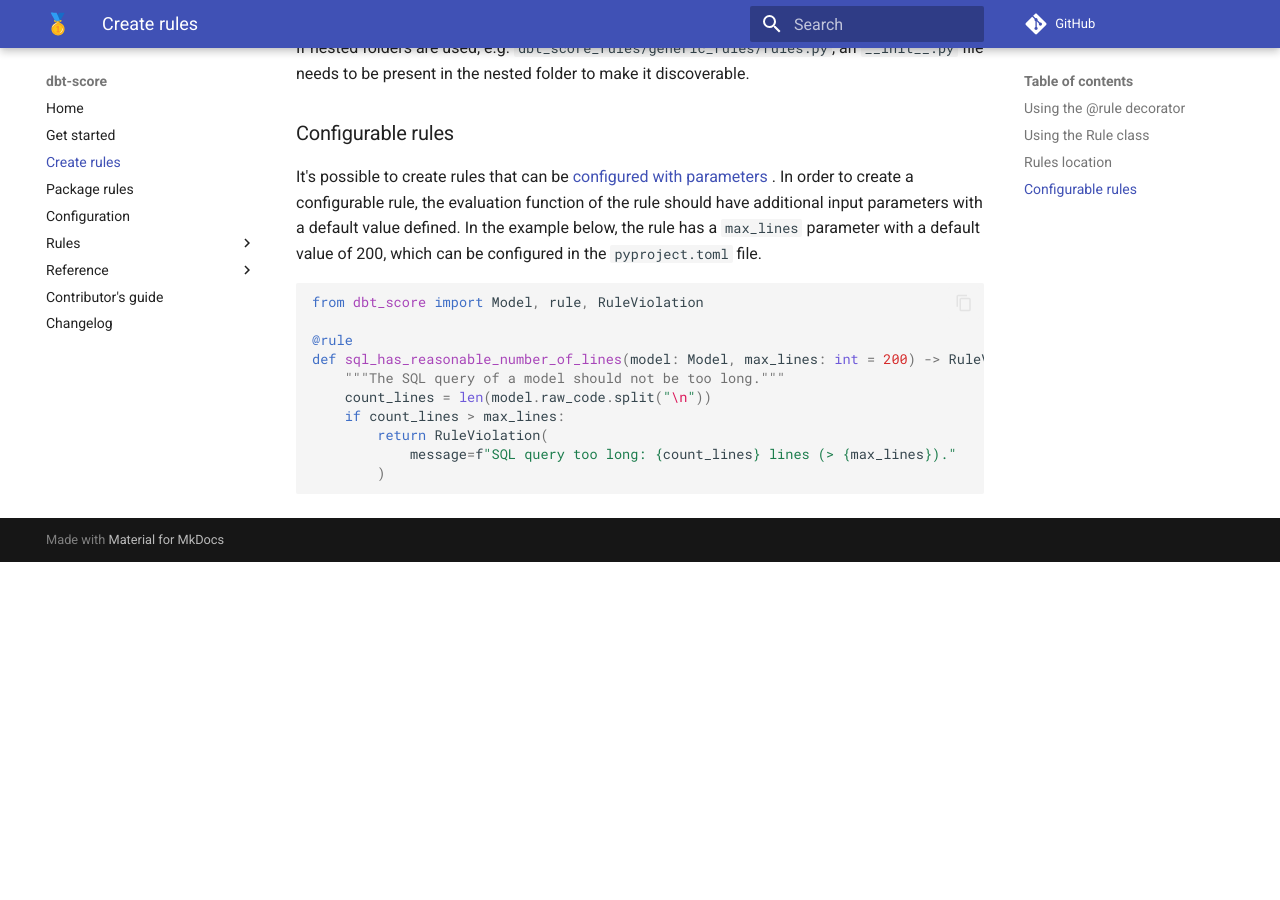
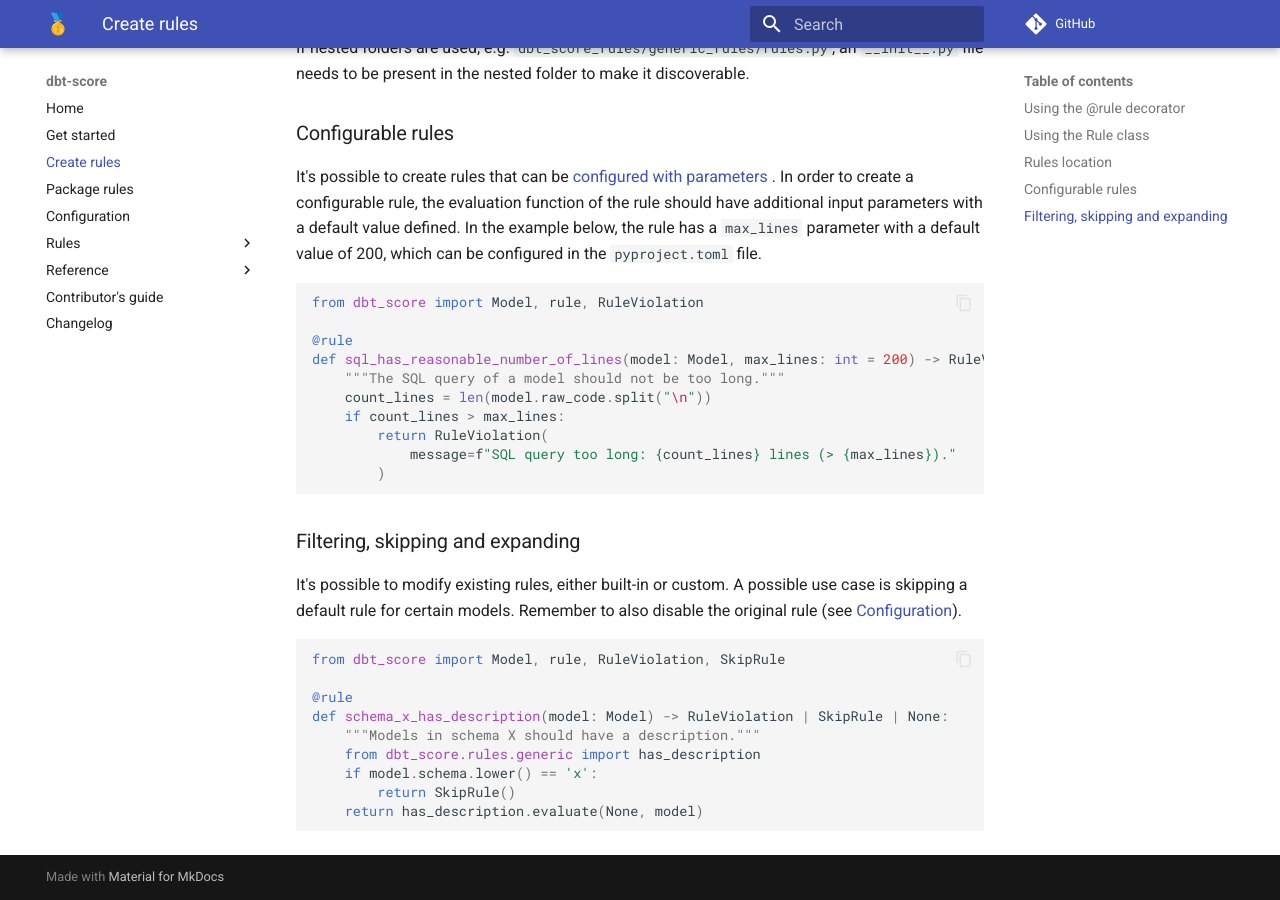
Before and after one commit to PicnicSupermarket/dbt-score, an MkDocs documentation site: the page built from docs/create_rules.md, in a window 1280 px wide and 900 px high, scrolled down 1451 px. Built offline with MkDocs 1.6.1 and Material for MkDocs 9.7.7, drawn with Linux system fonts in a browser that asks for light colours; comment, search, counter and statistics services are not loaded; before the commit the page ends 2013 px from its top, so only the background shows below that.

Commit message:
Docs/example for skipping

````diff
--- a/docs/create_rules.md
+++ b/docs/create_rules.md
@@ -90,3 +90,21 @@
             message=f"SQL query too long: {count_lines} lines (> {max_lines})."
         )
 ```
+
+### Filtering, skipping and expanding
+
+It's possible to modify existing rules, either built-in or custom.
+A possible use case is skipping a default rule for certain models.
+Remember to also disable the original rule (see [Configuration](configuration.md)).
+
+```python
+from dbt_score import Model, rule, RuleViolation, SkipRule
+
+@rule
+def schema_x_has_description(model: Model) -> RuleViolation | SkipRule | None:
+    """Models in schema X should have a description."""
+    from dbt_score.rules.generic import has_description
+    if model.schema.lower() == 'x':
+        return SkipRule()
+    return has_description.evaluate(None, model)
+```
````
